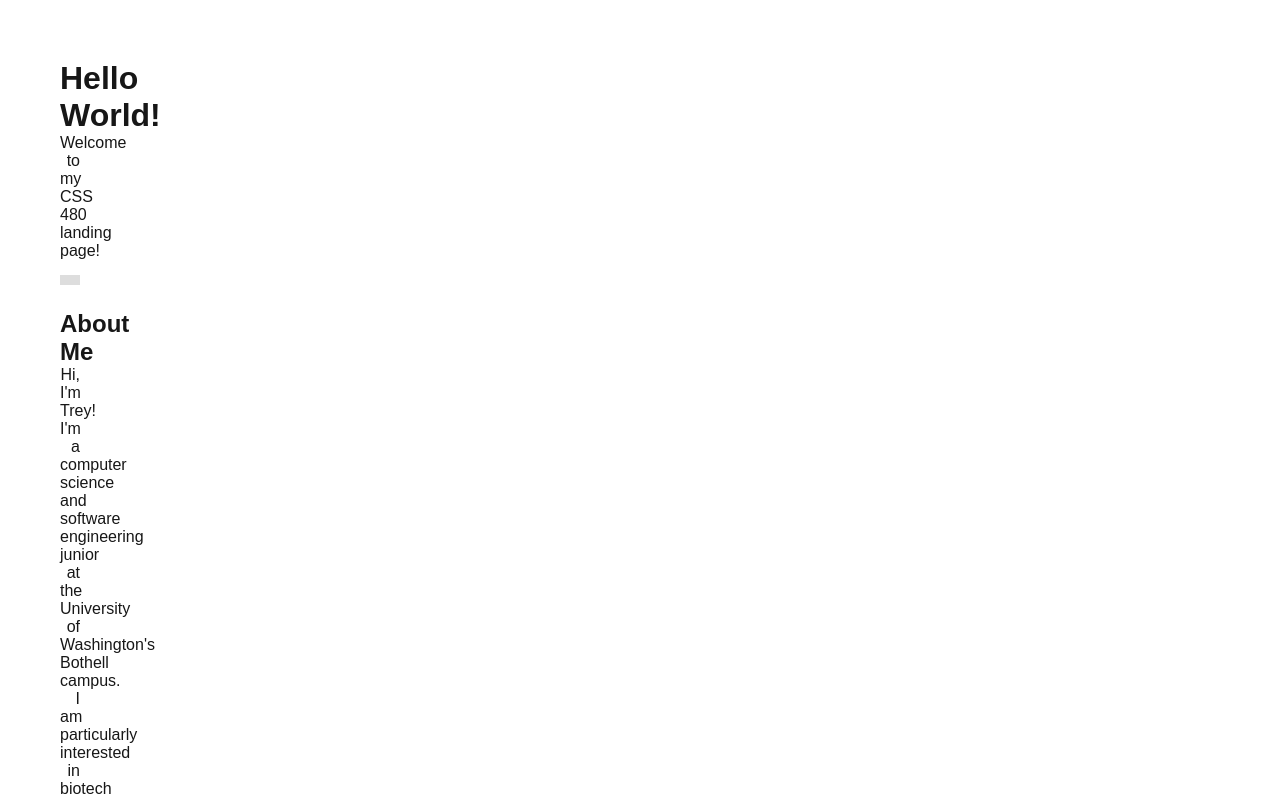
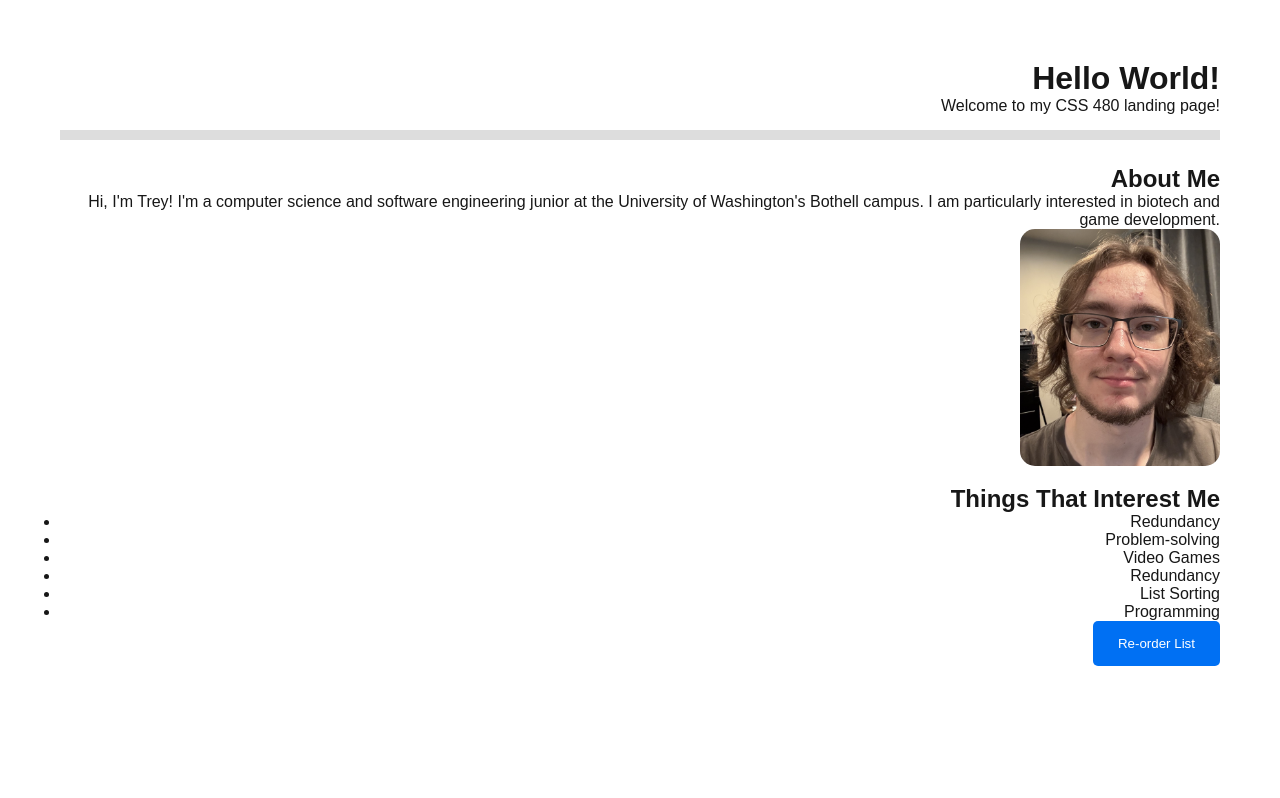
Before and after one commit to Trayouras/css-480-hello-world-new, a Next.js app: page / in a window 1280 px wide. Shown: the top 798 px of the page. Built offline with nearby package versions, Linux system fonts and the light colour scheme.

Commit message:
Style tweaks

```diff
--- a/src/app/page.js
+++ b/src/app/page.js
@@ -59,7 +59,7 @@ const styles = {
     fontFamily: "Arial, sans-serif",
     padding: "30px",
     textAlign: "right",
-    maxWidth: "80px",
+    maxWidth: "2000px",
     margin: "30px",
     //lineHeight: "30px",
   },
```
